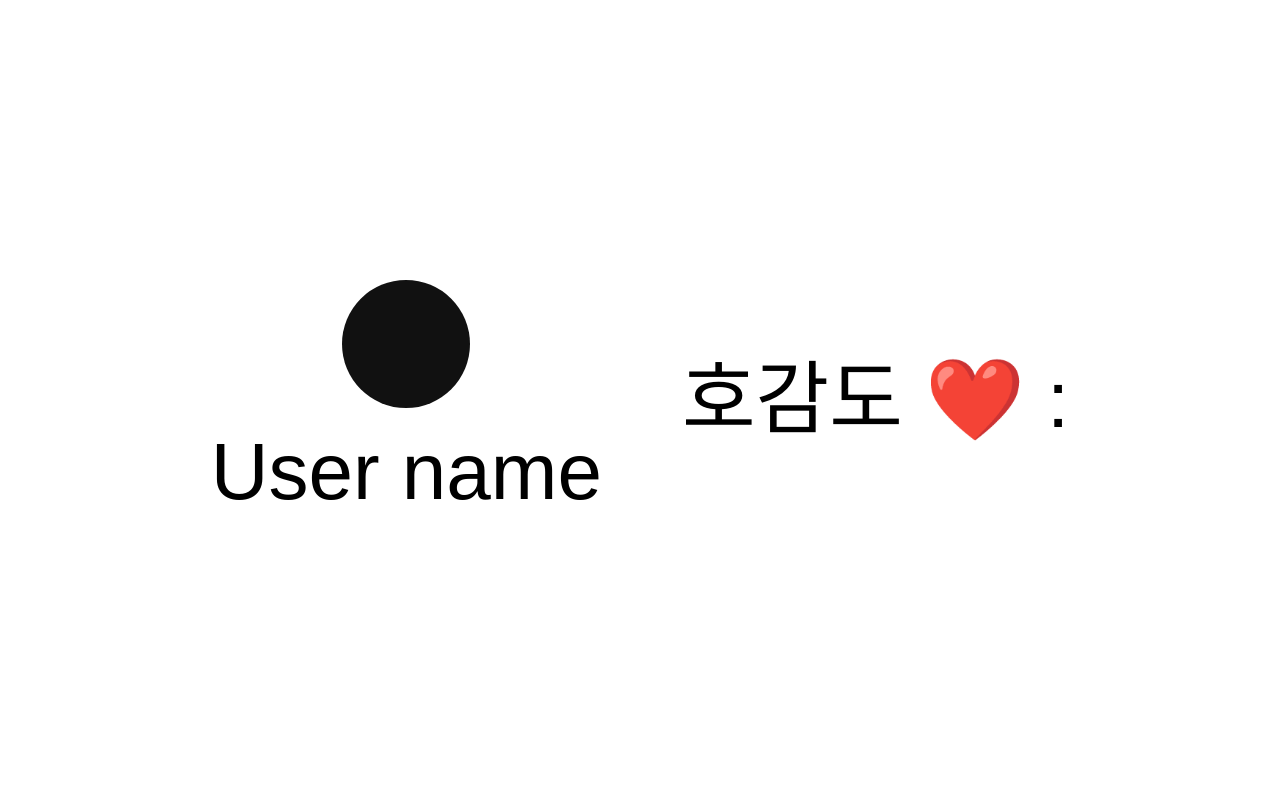
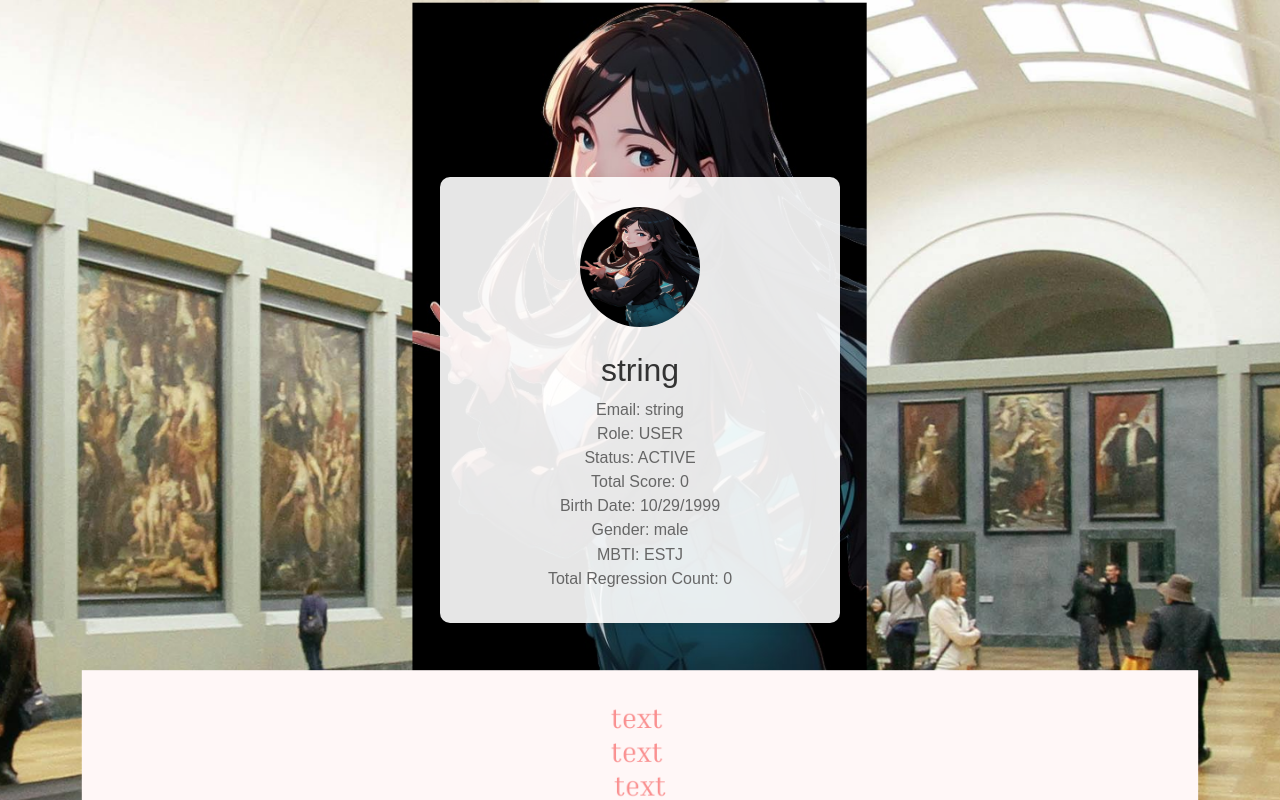
Before and after one commit to bagle-ggul/Bagel-Frontend, a React (Create React App) app: page /profile in a window 1280 px wide. Built offline with nearby package versions, Linux system fonts and the light colour scheme.

Commit message:
boardversion

```diff
--- a/package.json
+++ b/package.json
@@ -7,8 +7,10 @@
     "@testing-library/react": "^13.4.0",
     "@testing-library/user-event": "^13.5.0",
     "axios": "^1.6.8",
+    "framer-motion": "^11.2.4",
     "react": "^18.3.1",
     "react-dom": "^18.3.1",
+    "react-responsive": "^10.0.0",
     "react-router-dom": "^6.23.1",
     "react-scripts": "5.0.1",
     "recoil": "^0.7.7",
--- a/src/Route.jsx
+++ b/src/Route.jsx
@@ -6,6 +6,7 @@
 import Main2 from "./pages/Main2";
 import Profile from "./pages/Profile";
 import Intro from "./pages/Intro";
+import Board from "./pages/Board";
 const router = createBrowserRouter([
   {
     path: "/",
@@ -46,6 +47,10 @@
         path: "intro",
         element: <Intro />,
       },
+      {
+        path: "board",
+        element: <Board />,
+      },
     ],
   },
 ]);
--- /dev/null
+++ b/src/pages/Board.jsx
@@ -0,0 +1,113 @@
+import React from "react";
+import styled from "styled-components";
+import { useState, useEffect } from "react";
+import axios from "axios";
+
+// 배경 이미지 URL
+const backgroundImageUrl = "/img/Background.png";
+
+const BoardWrapper = styled.div`
+  background-image: url(${backgroundImageUrl});
+  background-size: cover;
+  background-position: center;
+  border-radius: 10px;
+  width: 100vw;
+  height: 100vh;
+  padding: 20px;
+  display: flex;
+  flex-direction: column;
+  align-items: center;
+`;
+
+const Title = styled.h1`
+  font-size: 2em;
+  color: black; /* 타이틀 텍스트 색상을 흰색으로 설정 */
+`;
+const PostWrap = styled.div`
+  display: flex;
+  flex-direction: row;
+`;
+const Post = styled.div`
+  background-color: rgba(255, 255, 255, 0.8); /* 투명한 흰색 배경 */
+  border-radius: 5px;
+  box-shadow: 0 2px 4px rgba(0, 0, 0, 0.1);
+  width: 100%;
+  padding: 15px;
+  margin: 10px 0;
+  display: flex;
+  flex-direction: row;
+  gap: 20px;
+`;
+
+const PostTitle = styled.h2`
+  font-size: 1.5em;
+  margin-bottom: 10px;
+`;
+
+const PostDetail = styled.p`
+  font-size: 1em;
+  margin: 5px 0;
+  color: #333; /* 텍스트 색상을 어두운 회색으로 설정 */
+`;
+
+function Board() {
+  const [data, setData] = useState([
+    {
+      characterName: "민서",
+      finalScore: 3000,
+      mbti: "mbti",
+      gameDate: "2024-05-17T13:10:56.937Z",
+      gamePlaySeconds: 300,
+      details: "아직 사용계획 없음",
+    },
+    {
+        characterName: "민서",
+        finalScore: 3000,
+        mbti: "mbti",
+        gameDate: "2024-05-17T13:10:56.937Z",
+        gamePlaySeconds: 300,
+        details: "아직 사용계획 없음",
+      },
+  ]);
+
+  useEffect(() => {
+    const fetchData = async () => {
+      try {
+        const response = await axios.get(
+          "https://api.she-is-newyork-bagel.co.kr/api/signup"
+        ); // 데이터를 가져올 API의 URL을 넣어주세요.
+        console.log(response);
+        setData(response.data);
+      } catch (error) {
+        console.error("Error fetching data:", error);
+      }
+    };
+
+    // 페이지가 로드될 때와 일정 시간 간격으로 데이터를 가져오도록 설정
+    fetchData();
+    const interval = setInterval(fetchData, 5000); // 5초마다 데이터를 가져옴
+
+    // Clean-up 함수를 이용하여 컴포넌트가 언마운트 될 때 interval을 정리
+    return () => clearInterval(interval);
+  }, []);
+  return (
+    <BoardWrapper>
+      <Title>랭킹 게시판</Title>
+
+      {data.map((item, index) => (
+        <Post key={index}>
+          <PostTitle>{item.characterName}</PostTitle>
+          <PostDetail>점수: {item.finalScore}</PostDetail>
+          <PostDetail>MBTI: {item.mbti}</PostDetail>
+          <PostDetail>
+            게임 날짜: {new Date(item.gameDate).toLocaleString()}
+          </PostDetail>
+          <PostDetail>게임 시간: {item.gamePlaySeconds}초</PostDetail>
+          <PostDetail>세부 사항: {item.details}</PostDetail>
+        </Post>
+      ))}
+    </BoardWrapper>
+  );
+}
+
+export default Board;
--- a/src/pages/Intro.jsx
+++ b/src/pages/Intro.jsx
@@ -1,6 +1,7 @@
 import React, { useState, useEffect } from "react";
 import styled, { keyframes } from "styled-components";
 import { useNavigate } from "react-router-dom";
+import { useMediaQuery } from 'react-responsive';
 const scenes = [
   {
     text: "드디어 오늘이네... 그녀와 단둘이 바닷가로 여행! 오늘은 정말 좋아한다고 말해야지.",
--- a/src/pages/Profile.jsx
+++ b/src/pages/Profile.jsx
@@ -1,49 +1,186 @@
+// src/components/Profile.js
+import React, { useState, useEffect } from "react";
 import styled from "styled-components";
+import axios from "axios";
+import { motion } from "framer-motion";
 
-const Wrapper = styled.div`
+const ProfileWrapper = styled(motion.div)`
+  display: flex;
+  flex-direction: column;
+  align-items: center;
+  justify-content: center;
+  width: 100vw;
   height: 100vh;
-  width: 100vw;
-  display: flex;
-  justify-content: center;
-  align-items: center;
-  font-size: 5rem;
+  background: url("/img/background.png") no-repeat center center;
+  background-size: cover;
+  padding: 20px;
 `;
 
-const Main = styled.div`
-  display: flex;
-  justify-content: center;
-  align-items: center;
-  gap: 5rem;
+const ProfileCard = styled(motion.div)`
+  background: rgba(255, 255, 255, 0.9);
+  border-radius: 10px;
+  box-shadow: 0 4px 8px rgba(0, 0, 0, 0.1);
+  padding: 30px;
+  width: 90%;
+  max-width: 400px;
   text-align: center;
 `;
 
-const AvatarWrapper = styled.div`
-  display: flex;
-  flex-direction: column;
-  justify-content: center;
-  align-items: center;
-  gap: 1rem;
+const ProfileImage = styled(motion.img)`
+  width: 120px;
+  height: 120px;
+  border-radius: 50%;
+  margin-bottom: 20px;
 `;
 
-const Avatar = styled.div`
-  width: 8rem;
-  height: 8rem;
-  background-color: #111;
-  border-radius: 50%;
+const UserName = styled(motion.h2)`
+  font-size: 2em;
+  color: #333;
+  margin-bottom: 10px;
 `;
 
-export default function Profile() {
+const UserDetail = styled(motion.p)`
+  font-size: 1em;
+  color: #666;
+  margin: 5px 0;
+`;
+
+/*
+{
+  "id": 1,
+  "email": "string",
+  "characterName": "string",
+  "role": "USER",
+  "status": "ACTIVE",
+  "profileImageUrl": null,
+  "totalScore": 0,
+  "birthDate": "1999-10-29",
+  "gender": "male",
+  "mbti": "estj",
+  "totalRegressionCount": 0,
+  "gameProgress": "NOT_STARTED",
+  "refreshToken": null
+}
+*/
+function Profile() {
+  const [profile, setProfile] = useState({
+    id: 1,
+    email: "string",
+    characterName: "string",
+    role: "USER",
+    status: "ACTIVE",
+    profileImageUrl: null,
+    totalScore: 0,
+    birthDate: "1999-10-29",
+    gender: "male",
+    mbti: "estj",
+    totalRegressionCount: 0,
+  });
+
+  // Uncomment this block to fetch profile data from an API
+  // useEffect(() => {
+  //   const fetchProfile = async () => {
+  //     try {
+  //       const response = await axios.get(
+  //         "https://api.she-is-newyork-bagel.co.kr/api/signup"
+  //       ); // Replace with your API endpoint
+  //       setProfile(response.data);
+  //     } catch (error) {
+  //       console.error("Error fetching profile:", error);
+  //     }
+  //   };
+
+  //   fetchProfile();
+  // }, []);
+
   return (
-    <Wrapper>
-      <Main>
-        <AvatarWrapper>
-          <Avatar />
-          <span>User name</span>
-        </AvatarWrapper>
-        <AvatarWrapper>
-          <span>호감도 ❤️ : </span>
-        </AvatarWrapper>
-      </Main>
-    </Wrapper>
+    <ProfileWrapper
+      initial={{ opacity: 0 }}
+      animate={{ opacity: 1 }}
+      transition={{ duration: 1 }}
+    >
+
+      <ProfileCard
+        initial={{ y: -100, opacity: 0 }}
+        animate={{ y: 0, opacity: 1 }}
+        transition={{ duration: 0.8, delay: 0.2 }}
+      >
+          <motion.div whileHover={{ scale: 1.1 }}>
+        <ProfileImage
+          src={"/img/character.png"}
+          alt="Profile"
+          initial={{ scale: 0 }}
+          animate={{ scale: 1 }}
+          transition={{ duration: 0.5 }}
+        />
+        <UserName
+          initial={{ y: -20, opacity: 0 }}
+          animate={{ y: 0, opacity: 1 }}
+          transition={{ duration: 0.6, delay: 0.4 }}
+        >
+          {profile.characterName}
+        </UserName>
+        <UserDetail
+          initial={{ opacity: 0 }}
+          animate={{ opacity: 1 }}
+          transition={{ duration: 0.6, delay: 0.6 }}
+        >
+          Email: {profile.email}
+        </UserDetail>
+        <UserDetail
+          initial={{ opacity: 0 }}
+          animate={{ opacity: 1 }}
+          transition={{ duration: 0.6, delay: 0.8 }}
+        >
+          Role: {profile.role}
+        </UserDetail>
+        <UserDetail
+          initial={{ opacity: 0 }}
+          animate={{ opacity: 1 }}
+          transition={{ duration: 0.6, delay: 1 }}
+        >
+          Status: {profile.status}
+        </UserDetail>
+        <UserDetail
+          initial={{ opacity: 0 }}
+          animate={{ opacity: 1 }}
+          transition={{ duration: 0.6, delay: 1.2 }}
+        >
+          Total Score: {profile.totalScore}
+        </UserDetail>
+        <UserDetail
+          initial={{ opacity: 0 }}
+          animate={{ opacity: 1 }}
+          transition={{ duration: 0.6, delay: 1.4 }}
+        >
+          Birth Date: {new Date(profile.birthDate).toLocaleDateString()}
+        </UserDetail>
+        <UserDetail
+          initial={{ opacity: 0 }}
+          animate={{ opacity: 1 }}
+          transition={{ duration: 0.6, delay: 1.6 }}
+        >
+          Gender: {profile.gender}
+        </UserDetail>
+        <UserDetail
+          initial={{ opacity: 0 }}
+          animate={{ opacity: 1 }}
+          transition={{ duration: 0.6, delay: 1.8 }}
+        >
+          MBTI: {profile.mbti.toUpperCase()}
+        </UserDetail>
+        <UserDetail
+          initial={{ opacity: 0 }}
+          animate={{ opacity: 1 }}
+          transition={{ duration: 0.6, delay: 2 }}
+        >
+          Total Regression Count: {profile.totalRegressionCount}
+        </UserDetail>
+        </motion.div>
+      </ProfileCard>
+
+    </ProfileWrapper>
   );
 }
+
+export default Profile;
```
Also changed, not shown: src/pages/Signup.jsx (+33 -10 lines), 1 other file (tests, documents, lock files or other folders).
